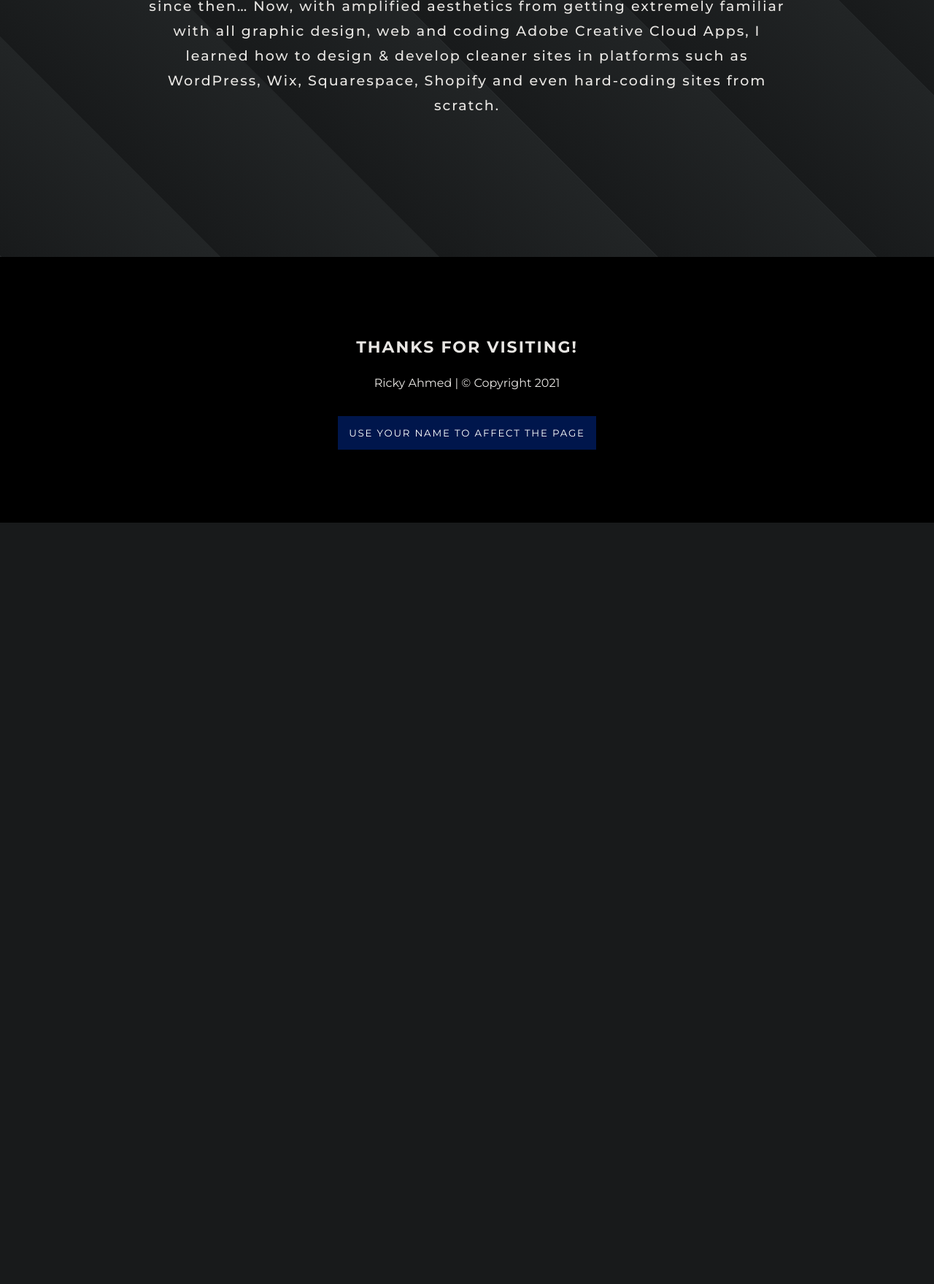
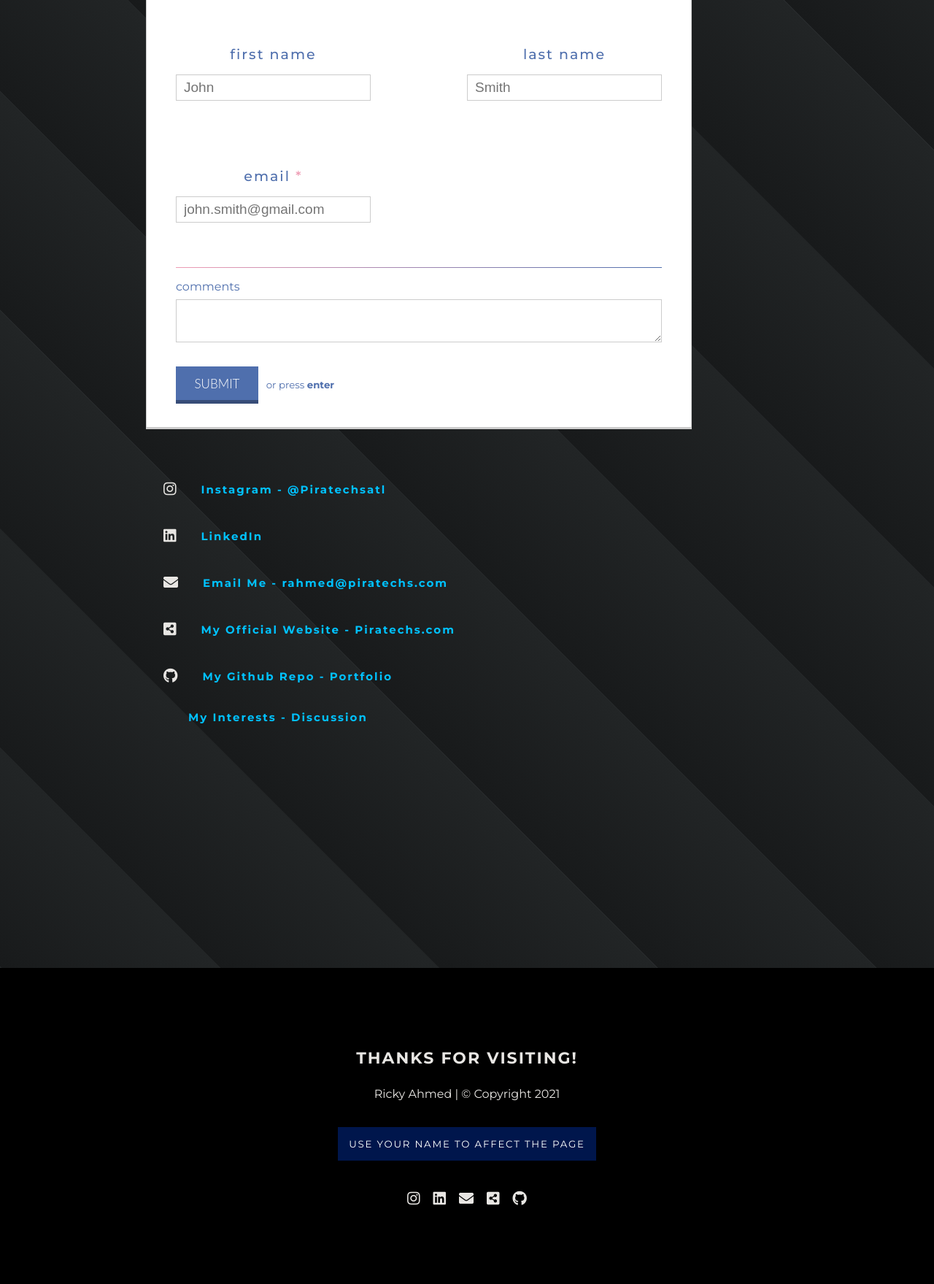
Before and after one commit to strawhat19/Portfolio, a PHP site: page / in a window 1280 px wide. Shown: the part 3355-5114 px from the top of the page at 73% size. Before the commit the page ends 4071 px from the top, so only its background shows below. Run offline with PHP 8.4, Linux system fonts and the light colour scheme; some libraries are stand-ins or nearby versions.

Commit message:
Contact Socials and Form

```diff
--- a/assets/style.css
+++ b/assets/style.css
@@ -130,8 +138,35 @@ nav ul {
     transition: 150ms ease-in-out;
 }
 
+/* Contact & Footer Social Icons */
+#socialLinksContact, #socialLinksFooter {
+    display: flex;
+}
+
+
+#socialLinksContact {
+    flex-direction: column;
+}
+
+.interestsAccordion {
+    transform: translateX(-200px);
+    opacity: 0;
+    width: 100%;
+    list-style-type: none;
+    transition: 0.5s cubic-bezier(0.77,0.2,0.05,1.0);
+}
+
+.interestsAccordion.open-interests-list {
+    transform: translateX(0px);
+    opacity: 1;
+    transition: 0.5s cubic-bezier(0.77,0.2,0.05,1.0);
+}
+
+#socialLinksFooter {
+    margin-top: 35px;
+}
+
 /* Mobile Menu+ */
-
 @media screen and (min-width: 992px) {
 
     .mobile-menu {
@@ -144,8 +179,106 @@ nav ul {
 
 }
 
+/* Social Links */
+@media screen and (min-width: 992px) {
+
+    #socialLinksMain {
+        display: flex;
+    }
+
+}
+
+@media screen and (max-width: 1030px) {
+
+    #socialLinksMain {
+        display: none !important;
+    }
+
+}
+
+@media screen and (min-width: 992px) {
+
+    #socialLinksMain {
+        display: flex;
+        flex: 0%;
+        column-gap: 15px;
+    }
+
+}
+
+@media screen and (max-width: 992px) {
+
+    #socialLinks {
+        display: flex;
+        column-gap: 15px;
+        padding-top: 15px;
+    }
+
+}
+
+.social-links a, #socialLinksMain a, #socialLinksContact a, #socialLinksFooter a {
+    color: var(--soft-white);
+    font-size: 20px;
+    transition: 0.5s cubic-bezier(0.77,0.2,0.05,1.0);
+    padding: 5px 9px !important;
+    border-radius: 100%;
+}
+
+.social-with-text a {
+    font-size: 20px;
+    transition: 0.5s cubic-bezier(0.77,0.2,0.05,1.0);
+    padding: 5px 9px !important;
+}
+
+.social-with-text .fa {
+    font-size: 16px !important;
+    font-weight: 600 !important;
+    padding: 5px 9px !important;
+    transition: 0.5s cubic-bezier(0.77,0.2,0.05,1.0);
+}
+
+.social-links .linkedInLink:hover {
+    padding: 5px 9px !important;
+    color: var(--soft-white);
+    background: #0a66c2;
+    font-size: 20px;
+    transition: 0.5s cubic-bezier(0.77,0.2,0.05,1.0);
+}
+
+.social-links .piratechsLink:hover {
+    padding: 5px 9px !important;
+    color: var(--soft-white);
+    background: #2b4261;
+    font-size: 20px;
+    transition: 0.5s cubic-bezier(0.77,0.2,0.05,1.0);
+}
+
+.social-links .githubLink:hover {
+    padding: 5px 9px !important;
+    color: #0d1117 !important;
+    background: var(--soft-white);
+    font-size: 20px;
+    transition: 0.5s cubic-bezier(0.77,0.2,0.05,1.0);
+}
+
+.social-links .instagramLink:hover {
+    padding: 5px 9px !important;
+    color: var(--soft-white);
+    background: #c13584;
+    font-size: 20px;
+    font-weight: 600 !important;
+    transition: 0.5s cubic-bezier(0.77,0.2,0.05,1.0);
+}
+
+.social-links .emailLink:hover {
+    padding: 5px 9px !important;
+    color: var(--soft-white);
+    background: var(--main-red);
+    font-size: 20px;
+    transition: 0.5s cubic-bezier(0.77,0.2,0.05,1.0);
+}
+
 /* Mobile - Tablet */
-
 @media screen and (max-width: 992px) {
 
     /* Mobile Menu */
@@ -502,6 +602,24 @@ nav .Projects.active a:hover {
 .project-link a:active {
     border: 4px inset var(--main-red) !important;
     transition: 150ms ease-in-out;
+}
+
+.Contact .social-with-text {
+    display: flex;
+    flex-direction: row;
+    flex-wrap: wrap;
+    justify-content: flex-start;
+    text-align: left !important;
+    place-items: center;
+    column-gap: 25px;
+    padding: 15px;
+}
+
+.Contact h4 {
+    text-align: left !important;
+    font-size: 15px;
+    margin: 0;
+    color: var(--main-blue);
 }
 
 .Contact a:hover {
@@ -1167,36 +1274,7 @@ footer {
 
 }
 
-  /* Scroll Bar CSS */
-
-  ::scrollbar {
-    background-color: #202324;
-    color: #Aba499;
-}
-
-  ::scrollbar-corner {
-    background-color: #181a1b;
-}
-
-  ::scrollbar-thumb {
-    background-color: #454a4d;
-}
-
-  ::-webkit-scrollbar {
-    background-color: #202324;
-    color: #Aba499;
-}
-
-  ::-webkit-scrollbar-corner {
-    background-color: #181a1b;
-}
-
-  ::-webkit-scrollbar-thumb {
-    background-color: #454a4d;
-}
-
 /* Larger iPads and Tablets */
-
 @media screen and (max-width: 992px) {
 
     .opening-header {
@@ -1285,3 +1361,148 @@ footer {
     }
 
 }
+
+/* Contact Form */
+div, textarea, input {
+    -moz-box-sizing: border-box;
+    -webkit-box-sizing: border-box;
+    box-sizing: border-box;
+  }
+
+  .contact-form {
+    display: flex;
+    justify-content: flex-start;
+    place-items: center;
+    column-gap: 15px;
+}
+
+  .container {
+    max-width: 748px;
+    min-width: 324px;
+    margin: 50px 0px;
+    background-color: #fff;
+    border: 1px solid #cfcfcf;
+    border-bottom: 3px solid #ccc;
+  }
+
+  .row {
+    width: 100%;
+    margin: 0 0 1em 0;
+    padding: 0 2.5em;
+  }
+  .row.header {
+    padding: 1.5em 2.5em;
+    border-bottom: 1px solid #ccc;
+    background: url(https://images2.imgbox.com/a5/2e/m3lRbCCA_o.jpg) left -80px;
+    color: #fff;
+  }
+  .row.body {
+    padding: .5em 2.5em 1em;
+  }
+
+  .pull-right {
+    float: right;
+  }
+
+  .btn {
+    font-size: 1.0625em;
+    display: inline-block;
+    padding: 0.74em 1.5em;
+    margin: 1.5em 0 0;
+    color: #fff;
+    border-width: 0 0 0 0;
+    border-bottom: 5px solid;
+    text-transform: uppercase;
+    background-color: #b3b3b3;
+    border-bottom-color: #8c8c8c;
+    font-family: 'Lato', sans-serif;
+    font-weight: 300;
+  }
+  .btn:hover {
+    background-color: #bfbfbf;
+  }
+  .btn.btn-submit {
+    background-color: #4f6fad;
+    border-bottom-color: #374d78;
+  }
+  .btn.btn-submit:hover {
+    background-color: #5f7db6;
+  }
+
+  form {
+    max-width: 100%;
+    display: block;
+  }
+  form ul {
+    margin: 0;
+    padding: 0;
+    list-style: none;
+  }
+  form ul li {
+    margin: 0 0 0.25em 0;
+    clear: both;
+    display: inline-block;
+    width: 100%;
+  }
+  form ul li:last-child {
+    margin: 0;
+  }
+  form ul li p {
+    margin: 0;
+    padding: 0;
+    float: left;
+  }
+  form ul li p.right {
+    float: right;
+  }
+  form ul li .divider {
+    margin: 0.5em 0 0.5em 0;
+    border: 0;
+    height: 1px;
+    width: 100%;
+    display: block;
+    background-color: #4f6fad;
+    background-image: linear-gradient(to right, #ee9cb4, #4f6fad);
+  }
+  form ul li .req {
+    color: #ee9cb4;
+  }
+  form label {
+    display: block;
+    margin: 0 0 0.5em 0;
+    color: #4f6fad;
+    font-size: 1em;
+  }
+  form input {
+    margin: 0 0 0.5em 0;
+    border: 1px solid #ccc;
+    padding: 6px 10px;
+    color: #555;
+    font-size: 1em;
+  }
+  form textarea {
+    border: 1px solid #ccc;
+    padding: 6px 10px;
+    width: 100%;
+    color: #555;
+  }
+  form small {
+    color: #4f6fad;
+    margin: 0 0 0 0.5em;
+  }
+
+  @media only screen and (max-width: 480px) {
+    .pull-right {
+      float: none;
+    }
+
+    input {
+      width: 100%;
+    }
+
+    label {
+      width: 100%;
+      display: inline-block;
+      float: left;
+      clear: both;
+    }
--- a/index.html
+++ b/index.html
@@ -21,6 +21,19 @@
 
             <li class="nav-link Home"><a href="/" title="Home"><i class="fas fa-home"></i> RAKIB // AHMED</a></li>
 
+            <!-- Main Desktop Social Icons -->
+            <div class="social-links" id="socialLinksMain">
+
+                <a href="https://www.instagram.com/piratechsatl/" class="nav-link instagramLink" title="@Piratechsatl" target="_blank"><i class="fab fa-instagram"></i></a>
+                <a href="https://www.linkedin.com/in/rakib-ahmed19/" class="nav-link linkedInLink" title="LinkedIn" target="_blank"><i class="fab fa-linkedin"></i></a>
+                <a href="mailto:rahmed@piratechs.com" class="nav-link emailLink" title="Email"  target="_blank"><i class="fas fa-envelope"></i></a>
+                <a href="https://piratechs.com/" class="nav-link piratechsLink" title="Piratechs" target="_blank"><i class="fas fa-share-alt-square"></i></a>
+                <a href="https://github.com/strawhat19" class="nav-link githubLink" title="Github" target="_blank"><i class="fab fa-github"></i></a>
+
+
+            </div>
+
+            <!-- Menu Toggler // Javascript -->
             <div class="mobile-menu-option" id="mobile-menu-option">
 
                 <div id="menuToggle" onclick="openMobileMenu()">
@@ -35,7 +48,8 @@
 
                 </div>
 
-                <ul class="desktop-menu-option mobile-Menu" id="desktopMenu mobile-Menu">
+                <!-- Desktop // Mobile Menu Toggle -->
+                <ul class="desktop-menu-option mobile-Menu" id="desktopMenu">
 
                     <li class="nav-link About"><a href="#About">About <i class="fas fa-user-edit"></i></a></li>
                     <li class="nav-link Projects"><a href="#Projects">Projects <i class="fas        fa-project-diagram"></i></a></li>
@@ -43,11 +57,12 @@
 
                         <div class="social-links" id="socialLinks">
 
-                            <a href="https://github.com/strawhat19" class="nav-link githubLink" title="Github" target="_blank"><i class="fab fa-github"></i></a>
+
+                            <a href="https://www.instagram.com/piratechsatl/" class="nav-link instagramLink" title="@Piratechsatl" target="_blank"><i class="fab fa-instagram"></i></a>
                             <a href="https://www.linkedin.com/in/rakib-ahmed19/" class="nav-link linkedInLink" title="LinkedIn" target="_blank"><i class="fab fa-linkedin"></i></a>
                             <a href="mailto:rahmed@piratechs.com" class="nav-link emailLink" title="Email"  target="_blank"><i class="fas fa-envelope"></i></a>
                             <a href="https://piratechs.com/" class="nav-link piratechsLink" title="Piratechs" target="_blank"><i class="fas fa-share-alt-square"></i></a>
-                            <a href="https://www.instagram.com/piratechsatl/" class="nav-link instagramLink" title="Design Instagram" target="_blank"><i class="fab fa-instagram"></i></a>
+                            <a href="https://github.com/strawhat19" class="nav-link githubLink" title="Github" target="_blank"><i class="fab fa-github"></i></a>
 
                         </div>
 
@@ -157,9 +172,107 @@
 
     <br>
 
-    <div class="content">
-        <p>Hey I'm Rakib Ahmed, but you can call me Ricky! I launched my first professional     website in 2016. I Designed & Developed it for a prominent client in the entertainment  industry. I was 19 years old… A lot has changed since then… Now, with amplified  aesthetics from getting extremely familiar with all graphic design, web and coding Adobe     Creative Cloud Apps,  I learned how to design & develop cleaner sites in platforms such     as WordPress, Wix, Squarespace, Shopify and even hard-coding sites from scratch.</p>
+<!-- Contact Form -->
+    <div class="content contact-form">
+
+        <div class="container">
+
+            <div class="row header">
+              <h3>Official Form</h3>
+            </div>
+
+            <div class="row body">
+
+              <form action="#">
+
+                <ul>
+
+                  <li>
+                    <p class="left">
+                      <label for="first_name">first name</label>
+                      <input type="text" name="first_name" placeholder="John" />
+                    </p>
+                    <p class="pull-right">
+                      <label for="last_name">last name</label>
+                      <input type="text" name="last_name" placeholder="Smith" />
+                    </p>
+                  </li>
+
+                  <li>
+                    <p>
+                      <label for="email">email <span class="req">*</span></label>
+                      <input type="email" name="email" placeholder="john.smith@gmail.com" />
+                    </p>
+                  </li>
+                  <li><div class="divider"></div></li>
+                  <li>
+                    <label for="comments">comments</label>
+                    <textarea cols="46" rows="3" name="comments"></textarea>
+                  </li>
+
+                  <li>
+                    <input class="btn btn-submit" type="submit" value="Submit" />
+                    <small>or press <strong>enter</strong></small>
+                  </li>
+
+                </ul>
+
+              </form>
+
+            </div>
+
+          </div>
+
+        <!-- Contact Social Icons -->
+        <div class="social-links" id="socialLinksContact">
+
+            <div class="social-with-text">
+                <a href="https://www.instagram.com/piratechsatl/" class="nav-link instagramLink" title="@Piratechsatl" target="_blank"><i class="fab fa-instagram"></i></a><h4>Instagram - @Piratechsatl</h4>
+            </div>
+
+            <div class="social-with-text">
+                <a href="https://www.linkedin.com/in/rakib-ahmed19/" class="nav-link linkedInLink" title="LinkedIn" target="_blank"><i class="fab fa-linkedin"></i></a><h4>LinkedIn</h4>
+            </div>
+
+            <div class="social-with-text">
+                <a href="mailto:rahmed@piratechs.com" class="nav-link emailLink" title="Email"  target="_blank"><i class="fas fa-envelope"></i></a><h4>Email Me - rahmed@piratechs.com</h4>
+            </div>
+
+            <div class="social-with-text">
+                <a href="https://piratechs.com/" class="nav-link piratechsLink" title="Piratechs" target="_blank"><i class="fas fa-share-alt-square"></i></a><h4>My Official Website - Piratechs.com</h4>
+            </div>
+
+            <div class="social-with-text">
+                <a href="https://github.com/strawhat19" class="nav-link githubLink" title="Github" target="_blank"><i class="fab fa-github"></i></a><h4>My Github Repo - Portfolio</h4>
+            </div>
+
+            <div class="social-with-text">
+                <a id="interestsLink" onclick="openInterestsList()" class="nav-link interestsLink" title="Interests">
+
+                        <span id="menuTogglerSpan" class="menuTogglerSpan"></span>
+                        <span id="menuTogglerSpan" class="menuTogglerSpan"></span>
+                        <span id="menuTogglerSpan" class="menuTogglerSpan"></span>
+
+                </a>
+
+                    <h4> My Interests - Discussion</h4>
+                    <ul class="interestsAccordion" id="interestsAccordion">
+                        <li class="interestData">HTML</li>
+                        <li class="interestData">CSS</li>
+                        <li class="interestData">Javascript</li>
+                        <li class="interestData">PHP</li>
+                        <li class="interestData">jQuery</li>
+                        <li class="interestData">C#</li>
+                        <li class="interestData">Java</li>
+                        <li class="interestData">Python</li>
+                    </ul>
+            </div>
+
+        </div>
+
     </div>
+
+
 
 </section>
 
@@ -168,14 +281,34 @@
 
 
 <footer class="footer" id="footer">
+
     <h4 class="footer-text" id="footer-text">Thanks For Visiting<a id="insertName" onclick="getUsername()"></a>!</h4>
+
     <p class="copyright-info">Ricky Ahmed | © Copyright 2021</p>
+
     <div id="demo">
+
         <div class="buttonAnimationContainer">
+
             <button onclick="getUsername()" id="demoButton" title="Prompt Username">USE YOUR NAME TO AFFECT THE PAGE</button>
+
         </div>
+
     </div>
+
+              <!-- Footer Social Icons -->
+              <div class="social-links" id="socialLinksFooter">
+
+                <a href="https://www.instagram.com/piratechsatl/" class="nav-link instagramLink" title="@Piratechsatl" target="_blank"><i class="fab fa-instagram"></i></a>
+                <a href="https://www.linkedin.com/in/rakib-ahmed19/" class="nav-link linkedInLink" title="LinkedIn" target="_blank"><i class="fab fa-linkedin"></i></a>
+                <a href="mailto:rahmed@piratechs.com" class="nav-link emailLink" title="Email"  target="_blank"><i class="fas fa-envelope"></i></a>
+                <a href="https://piratechs.com/" class="nav-link piratechsLink" title="Piratechs" target="_blank"><i class="fas fa-share-alt-square"></i></a>
+                <a href="https://github.com/strawhat19" class="nav-link githubLink" title="Github" target="_blank"><i class="fab fa-github"></i></a>
+
+            </div>
+
     <button onclick="topFunction()" id="topButton" class="no-class" title="Go to top">></button>
+
 </footer>
 
 </body>
```
Also changed, not shown: other parts of assets/style.css (+33 -71 lines), logic.js (+17 -8 lines). Lines whose indentation alone changed are shown as unchanged.
